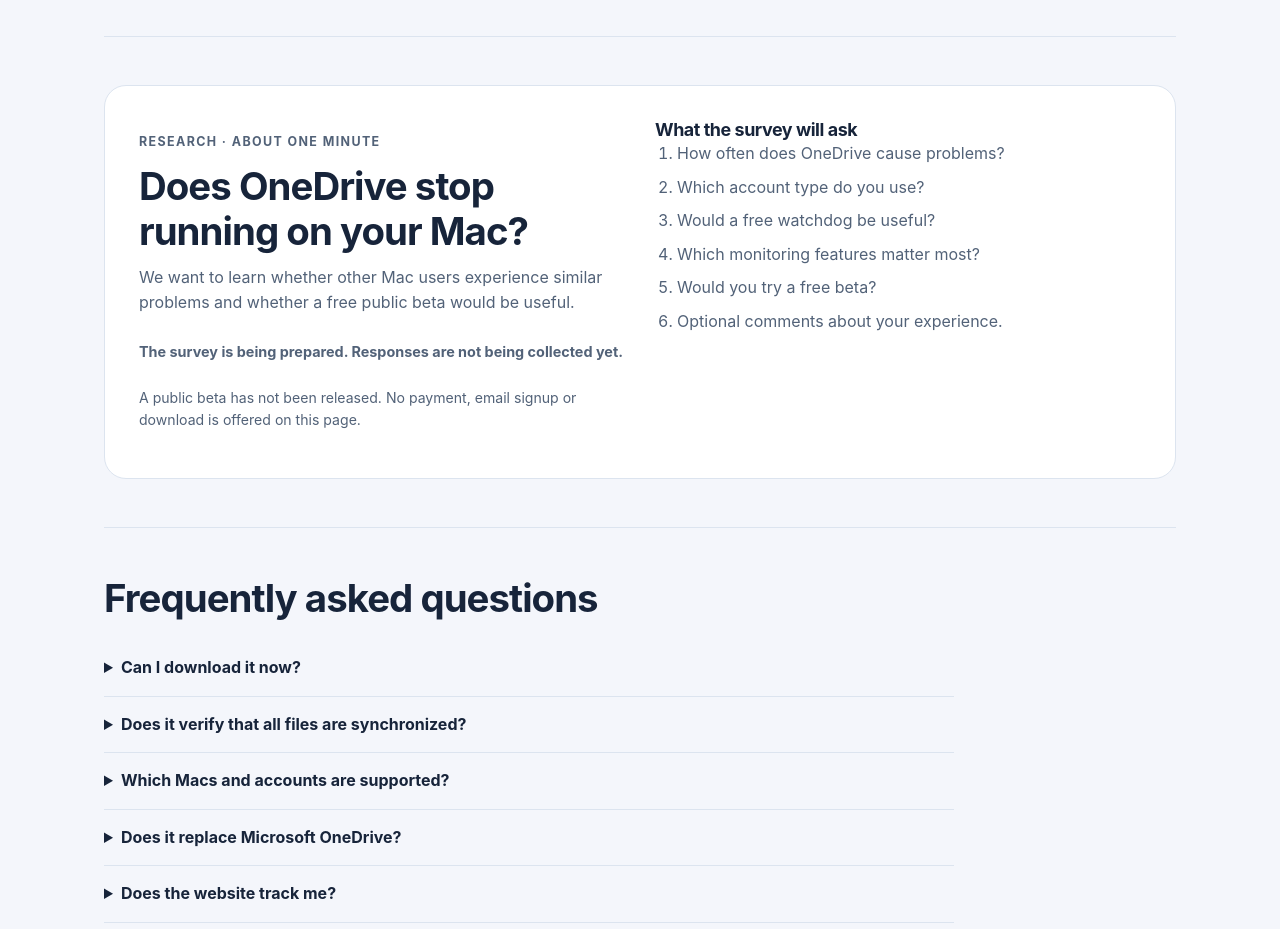
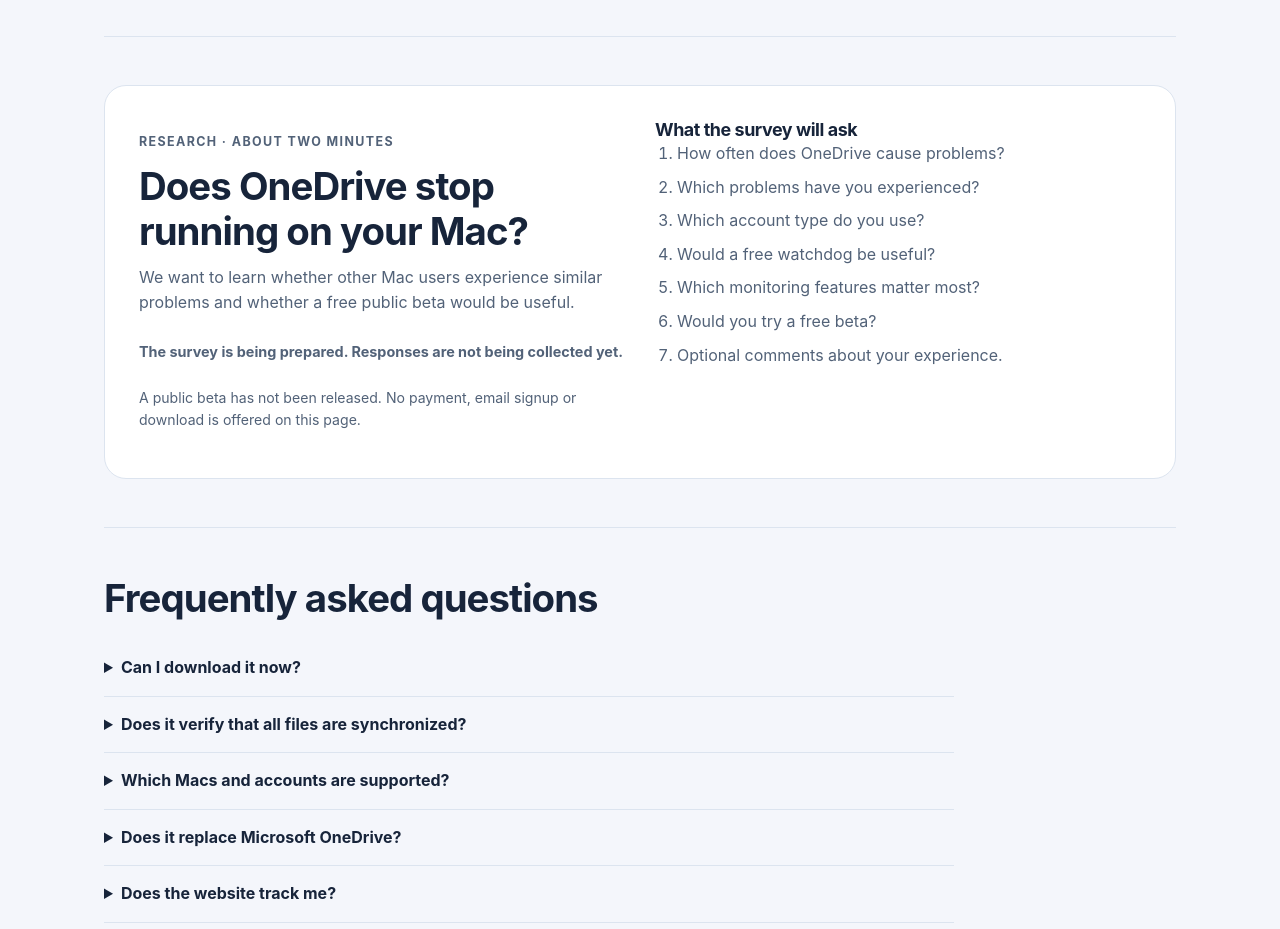
Before and after one commit to barcuchj/OneDriveKeeper-Web, a plain HTML site: page index.html in a window 1280 px wide. Shown: the part 1840-2769 px from the top of the page. Drawn offline with Linux system fonts and the light colour scheme.

Commit message:
Update survey details
Co-authored-by: Copilot App <223556219+Copilot@users.noreply.github.com>

```diff
--- a/index.html
+++ b/index.html
@@ -68,7 +68,7 @@
     <section class="section" id="survey" aria-labelledby="survey-title">
       <div class="survey">
         <div>
-          <p class="eyebrow">Research · About one minute</p>
+          <p class="eyebrow">Research · About two minutes</p>
           <h2 id="survey-title">Does OneDrive stop running on your Mac?</h2>
           <p>We want to learn whether other Mac users experience similar problems and whether a free public beta would be useful.</p>
           <!-- Replace the status paragraph below with a link to the verified, published survey when available. Do not claim that responses are being collected before testing submission. -->
@@ -77,7 +77,7 @@
         </div>
         <div>
           <h3>What the survey will ask</h3>
-          <ol><li>How often does OneDrive cause problems?</li><li>Which account type do you use?</li><li>Would a free watchdog be useful?</li><li>Which monitoring features matter most?</li><li>Would you try a free beta?</li><li>Optional comments about your experience.</li></ol>
+          <ol><li>How often does OneDrive cause problems?</li><li>Which problems have you experienced?</li><li>Which account type do you use?</li><li>Would a free watchdog be useful?</li><li>Which monitoring features matter most?</li><li>Would you try a free beta?</li><li>Optional comments about your experience.</li></ol>
         </div>
       </div>
     </section>
```
